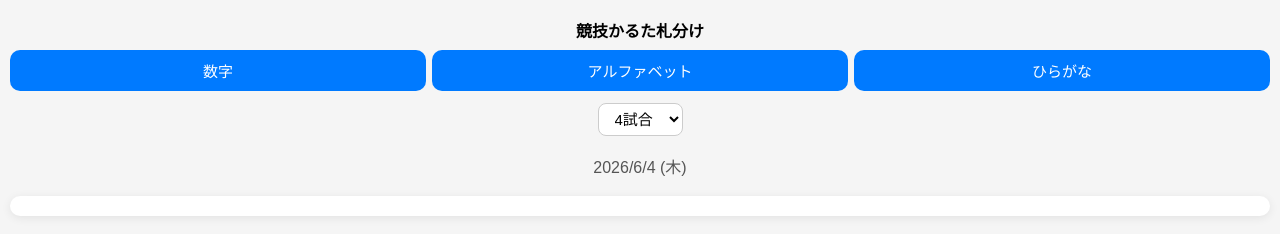
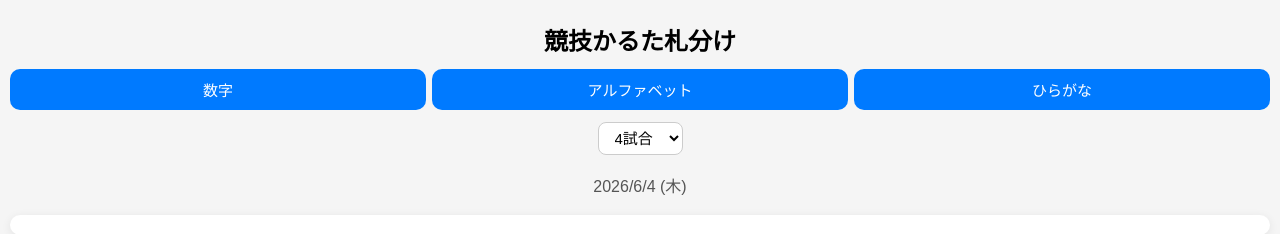
Before and after one commit to uytay/hudawake, a plain HTML site: page index.html in a window 1280 px wide. Drawn offline with Linux system fonts and the light colour scheme.

Commit message:
Update index.html

```diff
--- a/index.html
+++ b/index.html
@@ -37,11 +37,11 @@
 
     h1 {
 
-      font-size: 16px;
+      font-size: 24px;
 
-      margin-top: 8px;
+      margin-top: 12px;
 
-      margin-bottom: 8px;
+      margin-bottom: 12px;
     }
 
     .button-area {
```
